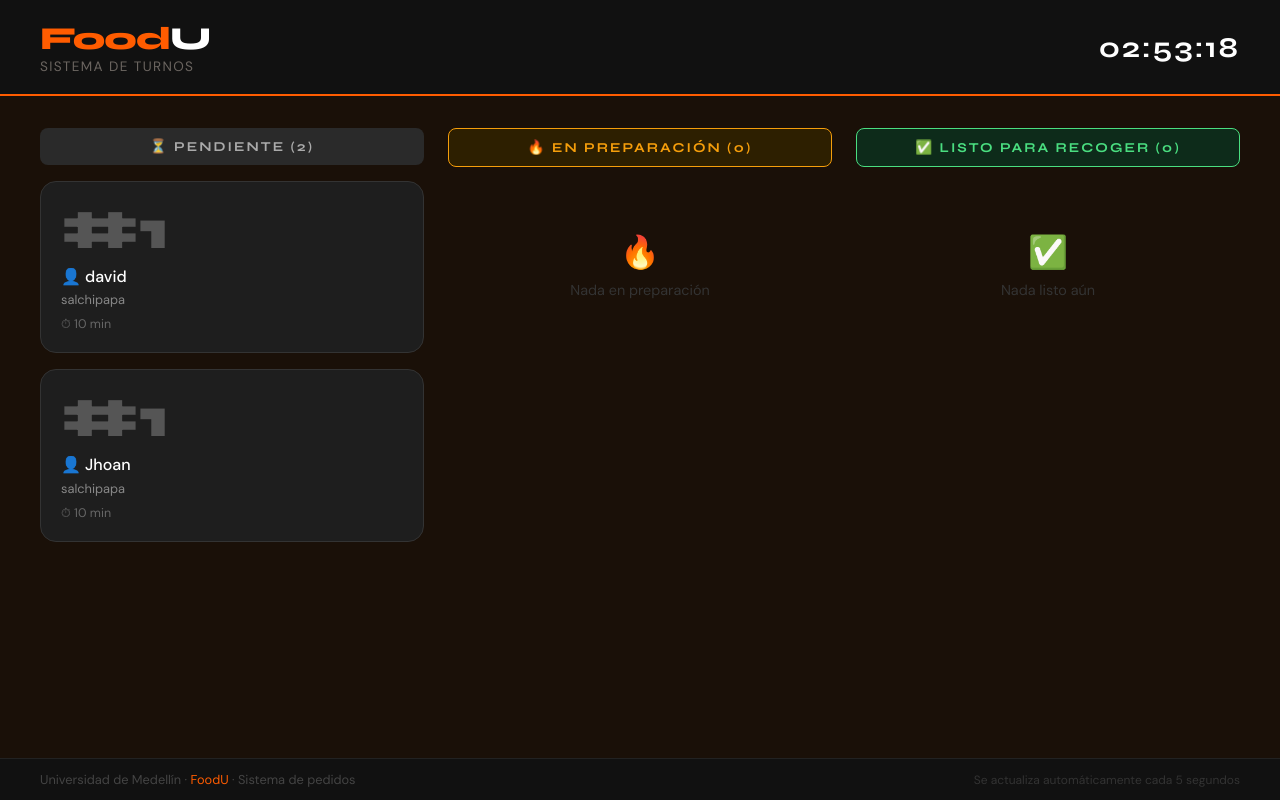
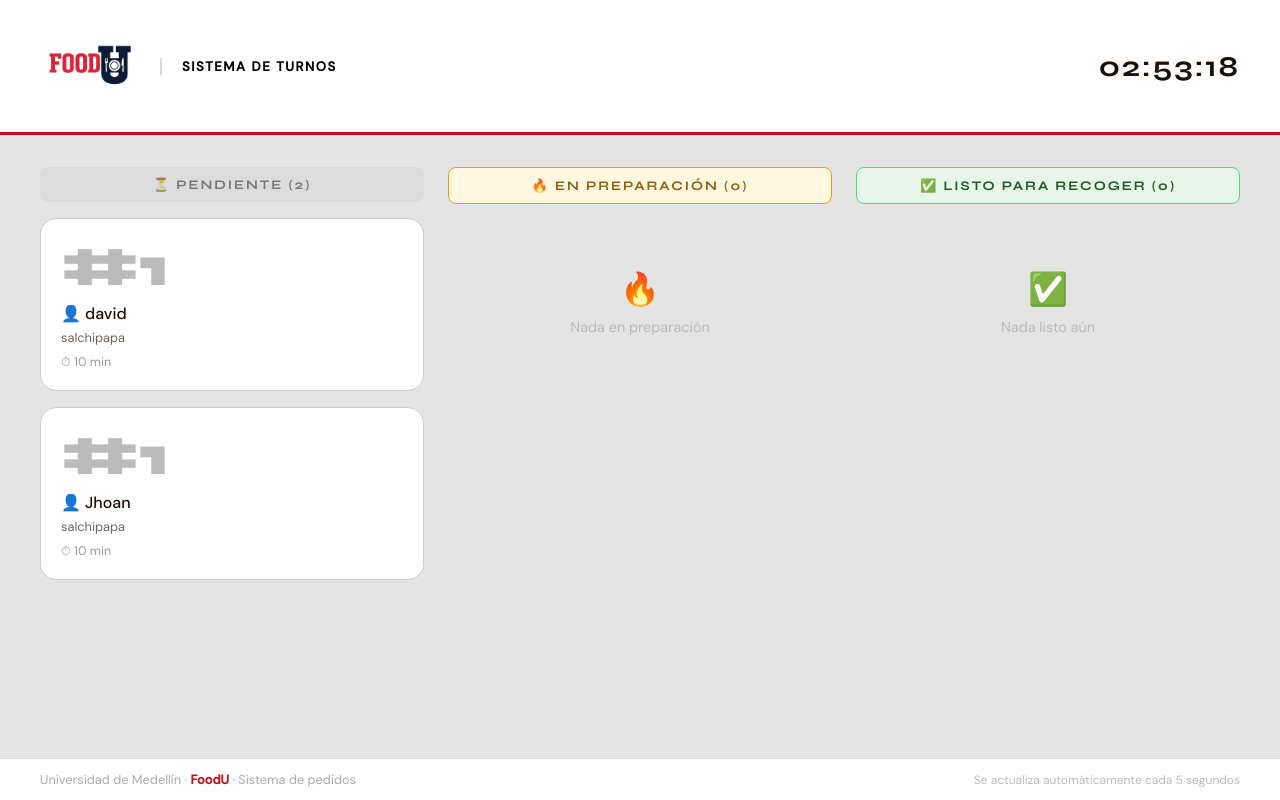
Before and after one commit to Jhoan-rios/Food-U, a Flask app: page /turnos in a window 1280 px wide. Run offline with Flask 3, Linux system fonts and the light colour scheme.

Commit message:
updated turnos.html

```diff
--- a/templates/turnos.html
+++ b/templates/turnos.html
@@ -18,8 +18,8 @@
     }
     * { margin: 0; padding: 0; box-sizing: border-box; }
     body {
-      background: var(--oscuro);
-      color: white;
+      background: #e4e4e4;
+      color: var(--oscuro);
       font-family: 'DM Sans', sans-serif;
       min-height: 100vh;
       overflow-x: hidden;
@@ -27,38 +27,34 @@
 
     /* HEADER */
     header {
-      background: #111;
-      padding: 1.2rem 2.5rem;
+      background: white;
+      padding: 1rem 2.5rem;
       display: flex;
       align-items: center;
       justify-content: space-between;
-      border-bottom: 2px solid var(--naranja);
+      border-bottom: 3px solid var(--rojo);
     }
-    .logo {
-      font-family: 'Syne', sans-serif;
-      font-size: 2rem;
-      font-weight: 800;
-      color: var(--naranja);
-      letter-spacing: -1px;
+    .header-left { display: flex; align-items: center; gap: 1.25rem; }
+    .logo img { height: 100px; width: 100px; display: block; }
+    .subtitulo-header {
+      font-size: 0.82rem;
+      color: var(--gris);
+      text-transform: uppercase;
+      letter-spacing: 0.12em;
+      border-left: 2px solid #e0d8d0;
+      padding-left: 1.25rem;
     }
-    .logo span { color: white; }
     .hora {
       font-family: 'Syne', sans-serif;
       font-size: 1.8rem;
       font-weight: 700;
-      color: white;
+      color: var(--oscuro);
       letter-spacing: 2px;
-    }
-    .subtitulo-header {
-      font-size: 0.85rem;
-      color: var(--gris);
-      text-transform: uppercase;
-      letter-spacing: 0.1em;
     }
 
     /* CONTENIDO */
     .contenido {
-      padding: 2rem 2.5rem;
+      padding: 2rem 2.5rem 6rem;
       display: grid;
       grid-template-columns: 1fr 1fr 1fr;
       gap: 1.5rem;
@@ -67,7 +63,7 @@
     /* COLUMNAS */
     .columna-titulo {
       font-family: 'Syne', sans-serif;
-      font-size: 0.85rem;
+      font-size: 0.82rem;
       font-weight: 700;
       text-transform: uppercase;
       letter-spacing: 0.15em;
@@ -76,9 +72,20 @@
       margin-bottom: 1rem;
       text-align: center;
     }
-    .col-pendiente .columna-titulo { background: #2a2a2a; color: #aaa; }
-    .col-preparacion .columna-titulo { background: #2d1f00; color: var(--amarillo); border: 1px solid var(--amarillo); }
-    .col-listo .columna-titulo { background: #0d2b1a; color: #4ade80; border: 1px solid #4ade80; }
+    .col-pendiente .columna-titulo {
+      background: #dcdcdc;
+      color: #777;
+    }
+    .col-preparacion .columna-titulo {
+      background: #fff8e1;
+      color: #92600a;
+      border: 1px solid var(--amarillo);
+    }
+    .col-listo .columna-titulo {
+      background: #e8f5e9;
+      color: #1b5e20;
+      border: 1px solid #4ade80;
+    }
 
     /* TARJETA DE TURNO */
     .turno-card {
@@ -89,27 +96,27 @@
       overflow: hidden;
     }
     .col-pendiente .turno-card {
-      background: #1e1e1e;
-      border: 1px solid #333;
+      background: white;
+      border: 1px solid #d0ccc8;
     }
     .col-preparacion .turno-card {
-      background: #1f1400;
+      background: white;
       border: 1px solid var(--amarillo);
       animation: pulso 2s infinite;
     }
     .col-listo .turno-card {
-      background: #0a2018;
+      background: white;
       border: 2px solid #4ade80;
       animation: brillar 1.5s infinite;
     }
 
     @keyframes pulso {
-      0%, 100% { box-shadow: 0 0 0 0 rgba(245, 158, 11, 0); }
-      50% { box-shadow: 0 0 20px 4px rgba(245, 158, 11, 0.2); }
+      0%, 100% { box-shadow: 0 0 0 0 rgba(245,158,11,0); }
+      50%       { box-shadow: 0 0 18px 4px rgba(245,158,11,0.2); }
     }
     @keyframes brillar {
-      0%, 100% { box-shadow: 0 0 0 0 rgba(74, 222, 128, 0); }
-      50% { box-shadow: 0 0 25px 6px rgba(74, 222, 128, 0.25); }
+      0%, 100% { box-shadow: 0 0 0 0 rgba(74,222,128,0); }
+      50%       { box-shadow: 0 0 22px 6px rgba(74,222,128,0.22); }
     }
 
     .turno-numero {
@@ -119,34 +126,30 @@
       line-height: 1;
       margin-bottom: 0.5rem;
     }
-    .col-pendiente .turno-numero { color: #555; }
-    .col-preparacion .turno-numero { color: var(--amarillo); }
-    .col-listo .turno-numero { color: #4ade80; }
+    .col-pendiente .turno-numero    { color: #bbb; }
+    .col-preparacion .turno-numero  { color: var(--amarillo); }
+    .col-listo .turno-numero        { color: #22c55e; }
 
     .turno-usuario {
       font-size: 1rem;
       font-weight: 500;
-      color: white;
+      color: var(--oscuro);
       margin-bottom: 0.3rem;
     }
     .turno-productos {
       font-size: 0.8rem;
-      color: #888;
+      color: var(--gris);
       margin-bottom: 0.5rem;
     }
-    .turno-tiempo {
-      font-size: 0.78rem;
-      color: #666;
-    }
-    .col-preparacion .turno-tiempo { color: var(--amarillo); opacity: 0.8; }
-    .col-listo .turno-tiempo { color: #4ade80; opacity: 0.8; }
+    .turno-tiempo { font-size: 0.78rem; color: #999; }
+    .col-preparacion .turno-tiempo { color: #b07d0a; }
+    .col-listo .turno-tiempo        { color: #16a34a; }
 
     .listo-badge {
       position: absolute;
-      top: 1rem;
-      right: 1rem;
-      background: #4ade80;
-      color: #0a2018;
+      top: 1rem; right: 1rem;
+      background: #22c55e;
+      color: white;
       font-size: 0.7rem;
       font-weight: 700;
       padding: 0.25rem 0.6rem;
@@ -159,7 +162,7 @@
     .vacio {
       text-align: center;
       padding: 3rem 1rem;
-      color: #333;
+      color: #bbb;
       font-size: 0.9rem;
     }
     .vacio-icono { font-size: 2rem; margin-bottom: 0.5rem; }
@@ -167,25 +170,17 @@
     /* FOOTER */
     footer {
       position: fixed;
-      bottom: 0;
-      left: 0;
-      right: 0;
-      background: #111;
-      border-top: 1px solid #222;
+      bottom: 0; left: 0; right: 0;
+      background: white;
+      border-top: 1px solid #ddd;
       padding: 0.75rem 2.5rem;
       display: flex;
       align-items: center;
       justify-content: space-between;
     }
-    .footer-texto {
-      font-size: 0.8rem;
-      color: #444;
-    }
-    .footer-texto span { color: var(--naranja); }
-    .actualiza {
-      font-size: 0.75rem;
-      color: #333;
-    }
+    .footer-texto { font-size: 0.8rem; color: #aaa; }
+    .footer-texto span { color: var(--rojo); font-weight: 600; }
+    .actualiza { font-size: 0.75rem; color: #bbb; }
 
     /* SIN PEDIDOS */
     .sin-pedidos {
@@ -196,18 +191,20 @@
     .sin-pedidos h2 {
       font-family: 'Syne', sans-serif;
       font-size: 2rem;
-      color: #333;
+      color: #aaa;
       margin-bottom: 0.5rem;
     }
-    .sin-pedidos p { color: #444; }
+    .sin-pedidos p { color: #bbb; }
   </style>
 </head>
 <body>
 
 <header>
-  <div>
-    <div class="logo">Food<span>U</span></div>
-    <div class="subtitulo-header">Sistema de turnos</div>
+  <div class="header-left">
+    <div class="logo">
+      <img src="/static/img/logo FoodU transparente.png" alt="FoodU">
+    </div>
+    <div class="subtitulo-header" style="color:#000"><b>Sistema de turnos </b></div>
   </div>
   <div class="hora" id="reloj">--:--:--</div>
 </header>
@@ -215,8 +212,8 @@
 <div class="contenido">
 
   {% set pendientes = pedidos | selectattr('estado', 'equalto', 'pendiente') | list %}
-  {% set en_prep = pedidos | selectattr('estado', 'equalto', 'en preparacion') | list %}
-  {% set listos = pedidos | selectattr('estado', 'equalto', 'listo') | list %}
+  {% set en_prep    = pedidos | selectattr('estado', 'equalto', 'en preparacion') | list %}
+  {% set listos     = pedidos | selectattr('estado', 'equalto', 'listo') | list %}
 
   {% if pedidos | length == 0 %}
   <div class="sin-pedidos">
@@ -246,7 +243,7 @@
     {% endif %}
   </div>
 
-  <!-- COLUMNA EN PREPARACION -->
+  <!-- COLUMNA EN PREPARACIÓN -->
   <div class="col-preparacion">
     <div class="columna-titulo">🔥 En preparación ({{ en_prep | length }})</div>
     {% if en_prep %}
```
